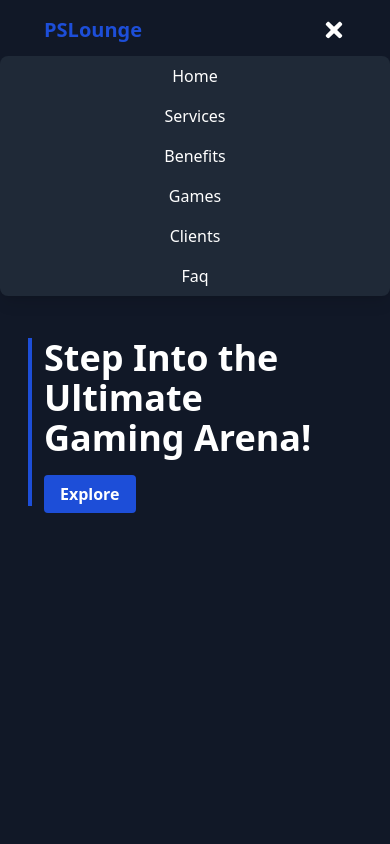
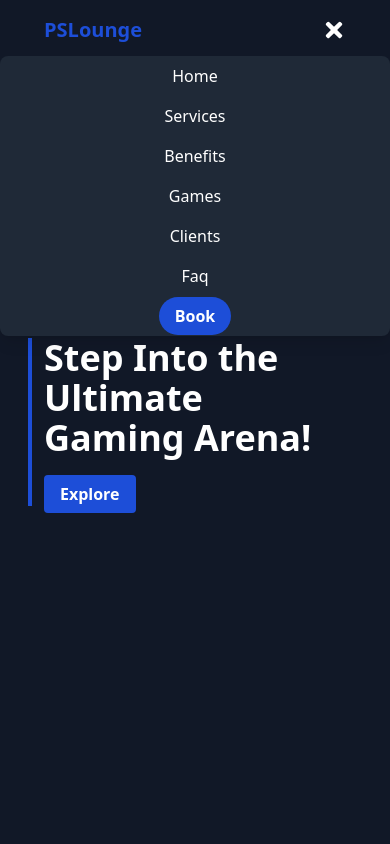
Before and after one commit to Rullabcde/pslounge, a React (Vite) app: page / in a window 390 px wide. Both pictures are taken after a click on the element 334 px from the left and 30 px from the top of the page. Shown: the top 844 px of the page. Built offline with nearby package versions, Linux system fonts and the light colour scheme.

Commit message:
first commit

```diff
--- a/package.json
+++ b/package.json
@@ -17,6 +17,7 @@
     "@headlessui/react": "^2.1.9",
     "@heroicons/react": "^2.1.5",
     "aos": "^2.3.4",
+    "framer-motion": "^11.11.8",
     "react": "^18.3.1",
     "react-dom": "^18.3.1",
     "react-icons": "^5.3.0",
--- a/src/components/Faq.jsx
+++ b/src/components/Faq.jsx
@@ -1,5 +1,6 @@
 import React, { useState } from "react";
-import { FaChevronDown, FaChevronUp } from "react-icons/fa"; // Mengimpor ikon
+import { motion } from "framer-motion";
+import { FaChevronDown } from "react-icons/fa";
 
 const FAQ = () => {
   const [openIndex, setOpenIndex] = useState(null);
@@ -53,7 +54,7 @@ const FAQ = () => {
             FAQ
           </h2>
           <p className="mt-2 mb-10 text-3xl font-bold tracking-tight text-white sm:text-4xl text-center">
-            Paling sering ditanyakan
+            Most Frequently Asked
           </p>
         </div>
         <div className="space-y-4">
@@ -63,15 +64,25 @@ const FAQ = () => {
                 onClick={() => toggleFAQ(index)}
                 className="w-full text-left text-lg font-medium text-white focus:outline-none flex justify-between items-center">
                 {faq.question}
-                {openIndex === index ? (
-                  <FaChevronUp className="text-white" />
-                ) : (
+                <motion.div
+                  initial={false}
+                  animate={{ rotate: openIndex === index ? 180 : 0 }}
+                  transition={{ duration: 0.3 }}>
                   <FaChevronDown className="text-white" />
-                )}
+                </motion.div>
               </button>
-              {openIndex === index && (
-                <p className="mt-2 text-white">{faq.answer}</p>
-              )}
+
+              <motion.div
+                initial={{ opacity: 0, height: 0 }}
+                animate={
+                  openIndex === index
+                    ? { opacity: 1, height: "auto" }
+                    : { opacity: 0, height: 0 }
+                }
+                transition={{ duration: 0.4 }}
+                className="overflow-hidden mt-2 text-white">
+                {openIndex === index && <p>{faq.answer}</p>}
+              </motion.div>
             </div>
           ))}
         </div>
--- a/src/components/Hero.jsx
+++ b/src/components/Hero.jsx
@@ -16,7 +16,7 @@ const Hero = () => {
             Step Into the Ultimate <br /> Gaming Arena!
           </h2>
           <Link
-            to="features"
+            to="services"
             smooth={true}
             duration={500}
             className="bg-text text-white font-bold px-4 py-2 rounded hover:bg-blue-500 transition cursor-pointer md:px-6 md:py-3">
--- a/src/components/Navbar.jsx
+++ b/src/components/Navbar.jsx
@@ -1,6 +1,7 @@
 import React, { useEffect, useState } from "react";
 import { Link } from "react-scroll";
 import { FaBars, FaTimes } from "react-icons/fa";
+import { motion } from "framer-motion"; // Import Framer Motion
 
 const Navbar = () => {
   const [isScrolled, setIsScrolled] = useState(false);
@@ -56,17 +57,30 @@ const Navbar = () => {
           PSLounge
         </h1>
 
-        <div
+        {/* Animasi Icon Hamburger */}
+        <motion.div
           className={`md:hidden text-2xl cursor-pointer mr-7 sm:mr-10 ${
             isScrolled ? "text-white" : "text-white"
           }`}
-          onClick={toggleMenu}>
+          onClick={toggleMenu}
+          initial={{ rotate: 0 }}
+          animate={{ rotate: isOpen ? 180 : 0 }} // Rotasi saat diklik
+          transition={{ duration: 0.3 }}>
           {isOpen ? <FaTimes /> : <FaBars />}
-        </div>
+        </motion.div>
 
-        <ul
+        {/* Animasi Menu */}
+        <motion.ul
+          initial={{ opacity: 0, y: -50 }} // Kondisi awal saat menu belum terbuka
+          animate={{
+            opacity: isOpen || window.innerWidth >= 768 ? 1 : 0, // Menu tetap terlihat pada layar besar
+            y: isOpen || window.innerWidth >= 768 ? 0 : -50, // Menu turun pada layar besar
+          }}
+          transition={{ duration: 0.5 }}
           className={`flex flex-col items-center space-y-4 text-base md:flex-row md:space-x-4 md:space-y-0 md:mt-0 md:items-center lg:text-lg ${
-            isOpen ? "absolute top-14 py-2 shadow-lg left-0 w-full" : "hidden"
+            isOpen
+              ? "absolute top-14 py-2 shadow-lg left-0 w-full bg-second"
+              : "hidden"
           } md:flex bg-second rounded-lg md:bg-transparent`}>
           {["home", "services", "benefits", "games", "clients", "faq"].map(
             (section) => (
@@ -83,7 +97,17 @@ const Navbar = () => {
               </li>
             )
           )}
-        </ul>
+
+          <li className="md:hidden">
+            <a
+              href="https://wa.me/6281225121872?text=Permisi,%20kak%20saya%20ingin%20booking."
+              target="_blank"
+              rel="noopener noreferrer"
+              className="bg-text text-white font-bold py-2 px-4 rounded-full hover:bg-blue-500 transition-all duration-300 cursor-pointer">
+              Book
+            </a>
+          </li>
+        </motion.ul>
 
         <a
           href="https://wa.me/6281225121872?text=Hi!%20I%20would%20like%20to%20book%20an%20appointment."
```
Also changed, not shown: 1 other file (tests, documents, lock files or other folders).
